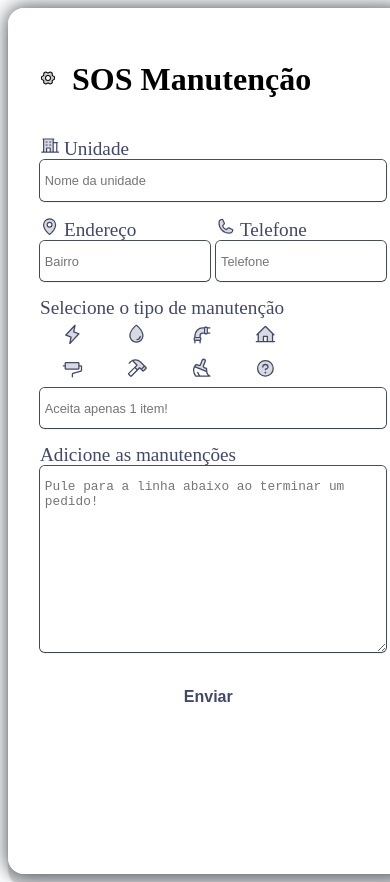
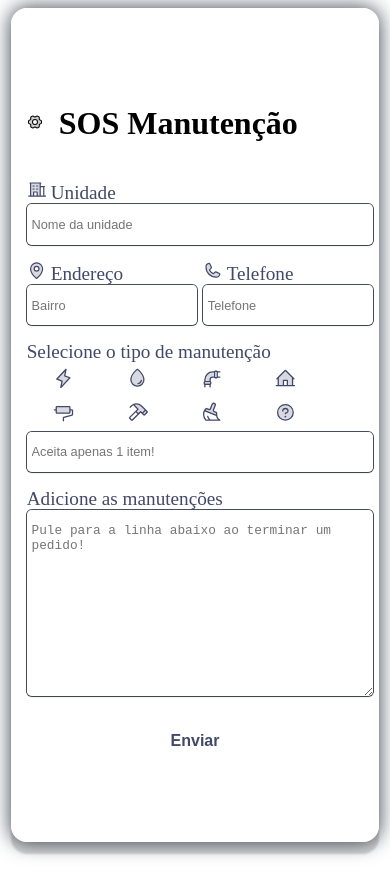
Before and after one commit to Diego-Cesare/sos_manutencao, a React (Vite) app: page / in a window 390 px wide. After the commit the page ends 850 px from the top, so only its background shows below. Built offline with nearby package versions, Linux system fonts and the light colour scheme; the HTML template or start-up script is replaced by a standard one.

Commit message:
Mudanças no layot

```diff
--- a/src/styles/itens.sass
+++ b/src/styles/itens.sass
@@ -1,6 +1,9 @@
 @use 'variables'
 
 .main
+    display: flex
+    flex-direction: column
+    justify-content: center
     margin: 0 auto
     background-color: variables.$bg-main
     box-shadow: rgba(0, 0, 0, 0.16) 0px 12px 2px, rgb(70, 80, 90) 0px 0px 20px 1px
@@ -11,6 +14,7 @@
     backdrop-filter: blur(20px)
     @media screen and (max-width: 400px)
         width: 90%
+        padding: 1rem
 
 .titulo
     display: flex
@@ -42,7 +46,7 @@ nav a
     padding: 0.3rem 2.6rem
     font-size: 1.8rem
     @media screen and (max-width: 400px)
-        padding: 0.2rem 1.3rem
+        padding: 0.2rem 1.6rem
         font-size: 1.3rem
         -webkit-min-device-pixel-ratio: 2
 
```
